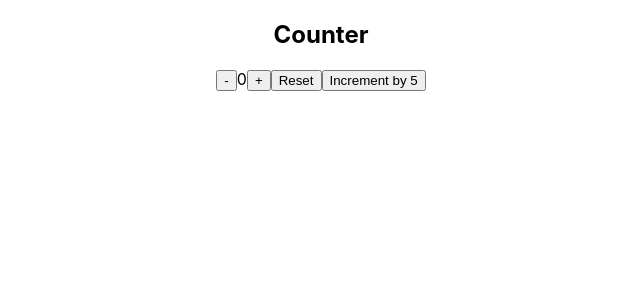
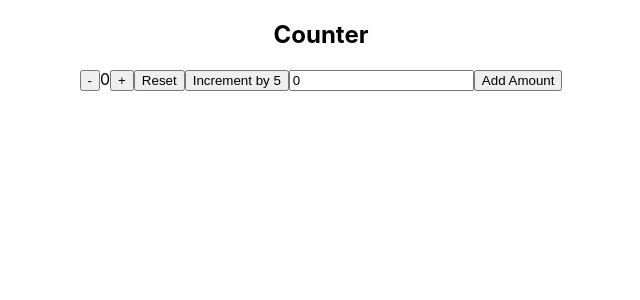
Before and after one commit to ylmgrbzz/React-Redux-Toolkit-Tutorial, a React (Create React App) app: page / in a window 1280 px wide. Shown: the top 300 px of the page, without its empty margins (319-959 px from the left). Built offline with nearby package versions, Linux system fonts and the light colour scheme.

Commit message:
Add input field and button to set custom increment amount in Counter component

```diff
--- a/src/features/counter/Counter.js
+++ b/src/features/counter/Counter.js
@@ -5,6 +5,8 @@ import { decrement, increment, reset, incrementByAmount } from "./CounterSlice";
 const Counter = () => {
   const count = useSelector((state) => state.counter.count);
   const dispatch = useDispatch();
+  const [incrementAmount, setIncrementAmount] = React.useState("0");
+  const addAmount = Number(incrementAmount) || 0;
 
   return (
     <section>
@@ -17,6 +19,14 @@ const Counter = () => {
         <button onClick={() => dispatch(incrementByAmount(5))}>
           Increment by 5
         </button>
+        <input
+          aria-label="Set increment amount"
+          value={incrementAmount}
+          onChange={(e) => setIncrementAmount(e.target.value)}
+        />
+        <button onClick={() => dispatch(incrementByAmount(addAmount))}>
+          Add Amount
+        </button>
       </div>
     </section>
   );
```
